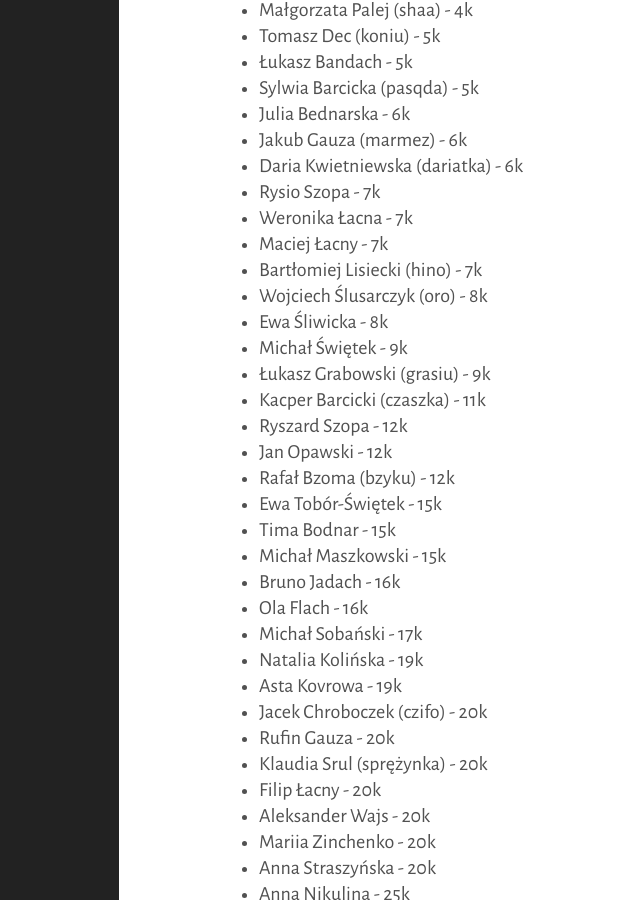
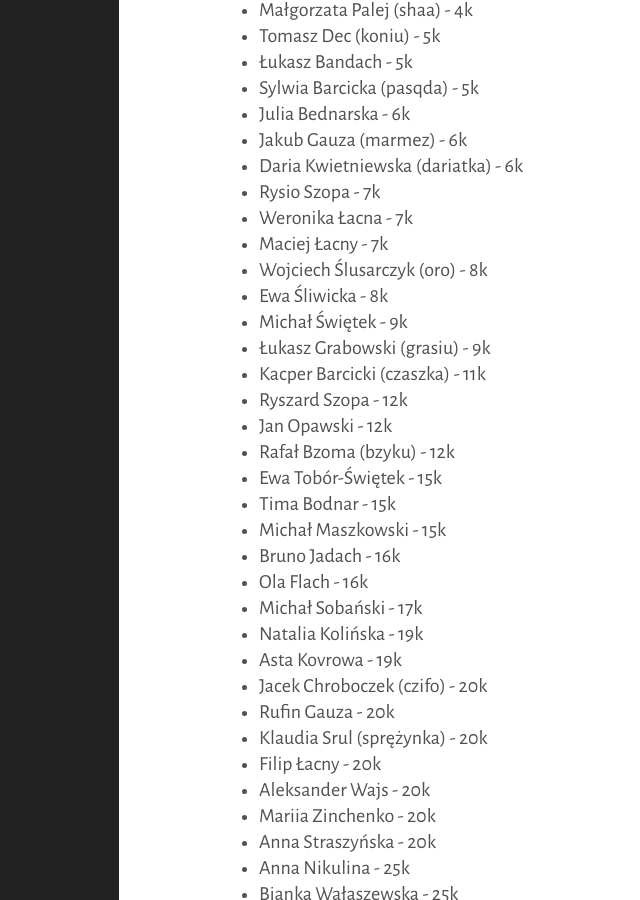
Before and after one commit to tasuki/lsg, a Jekyll site: the page built from _pages/zarejestrowani.md, in a window 1280 px wide and 900 px high, scrolled down 933 px. Shown: the whole window, without its empty margins (241-881 px from the left). Built offline with Jekyll 4.4.1, drawn with Linux system fonts in a browser that asks for light colours.

Commit message:
Update zarejestrowani.md

```diff
--- a/_pages/zarejestrowani.md
+++ b/_pages/zarejestrowani.md
@@ -48,7 +48,6 @@ Zarejestrowani uczestnicy, mniej więcej według stopnia:
 - Rysio Szopa - 7k
 - Weronika Łacna - 7k
 - Maciej Łacny - 7k
-- Bartłomiej Lisiecki (hino) - 7k
 - Wojciech Ślusarczyk (oro) - 8k
 - Ewa Śliwicka - 8k
 - Michał Świętek - 9k
```
